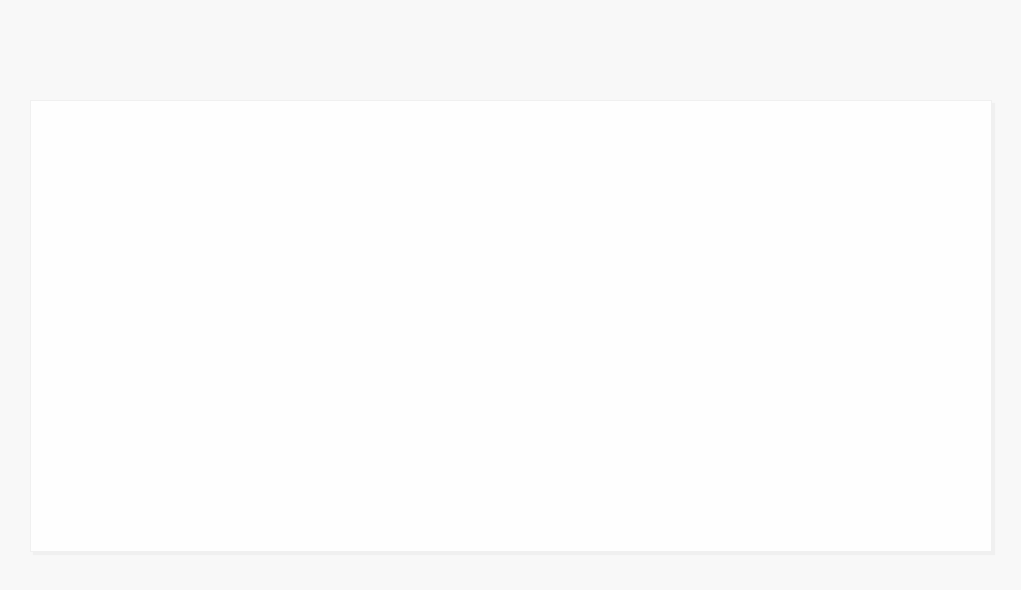
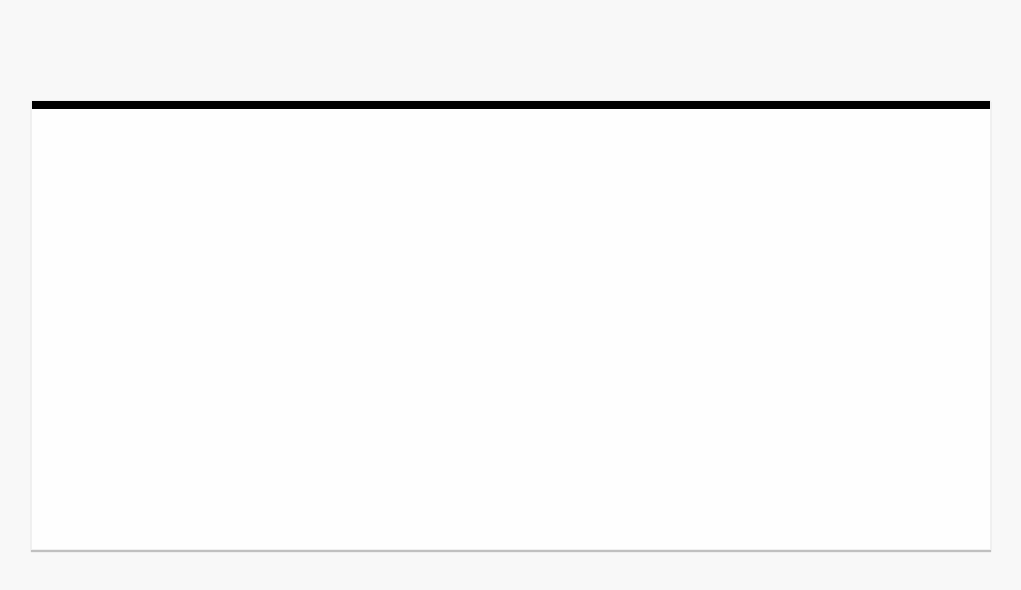
Before and after one commit to ryanpoplin/backbone-animation-project, a plain HTML site: page app/index.html in a window 1280 px wide. Shown: the whole page, without its empty margins (129-1150 px from the left). Drawn offline with Linux system fonts and the light colour scheme.

Commit message:
Cross-Browser Animations...

```diff
--- a/app/css/main.css
+++ b/app/css/main.css
@@ -52,6 +52,12 @@ table {
 
 /* Will make it responsive soon... */
 
+*, *:before, *:after {
+    -webkit-box-sizing: border-box;
+    -moz-box-sizing: border-box;
+    box-sizing: border-box
+}
+
 div#main {
 	background-color: #f8f8f8;
 }
@@ -59,7 +65,10 @@ div#main {
 canvas#primary-backbone-canvas {
 	background-color: #fefefe;
 	border: 1px solid #f0f0f0;
-	box-shadow: 3px 3px 1px #f0f0f0;
+	box-shadow:
+		0 2px 1px #c0c0c0,
+		0 .1em #c0c0c0,
+		inset 0 .5em #000;
 	margin: 100px auto;
 	height: 450px;
 	width: 960px;
--- a/app/js/main.js
+++ b/app/js/main.js
@@ -1,5 +1,3 @@
-// Config CommonJS Modules...
-
 'use strict';
 
 (function($) {
--- a/app/js/test.js
+++ b/app/js/test.js
@@ -4,14 +4,14 @@
 
 	$(function() {
 
-		console.log('...1');
+		/*(function drawFrame() {
+			window.requestAnimationFrame(drawFrame, canvas);
+		}());*/
 
 	});
 
-	window.onload = function() {
+	/*window.onload = function() {
 
-		console.log('...2');
-
-	};
+	};*/
 
 }(jQuery));
--- a/app/js/utils.js
+++ b/app/js/utils.js
@@ -2,3 +2,15 @@
 
 var utils;
 utils = {};
+
+(function($) {
+
+if (!window.requestAnimationFrame) {
+	window.requestAnimationFrame = (window.webkitRequestAnimationFrame || window.mozRequestAnimationFrame || window.oRequestAnimationFrame || window.msRequestAnimationFrame || function(callback) {
+			return window.setTimeout(callback, 1000/60);
+		});
+} else {
+	console.log('You have animation optimizations enabled!');
+}
+
+}(jQuery));
```
